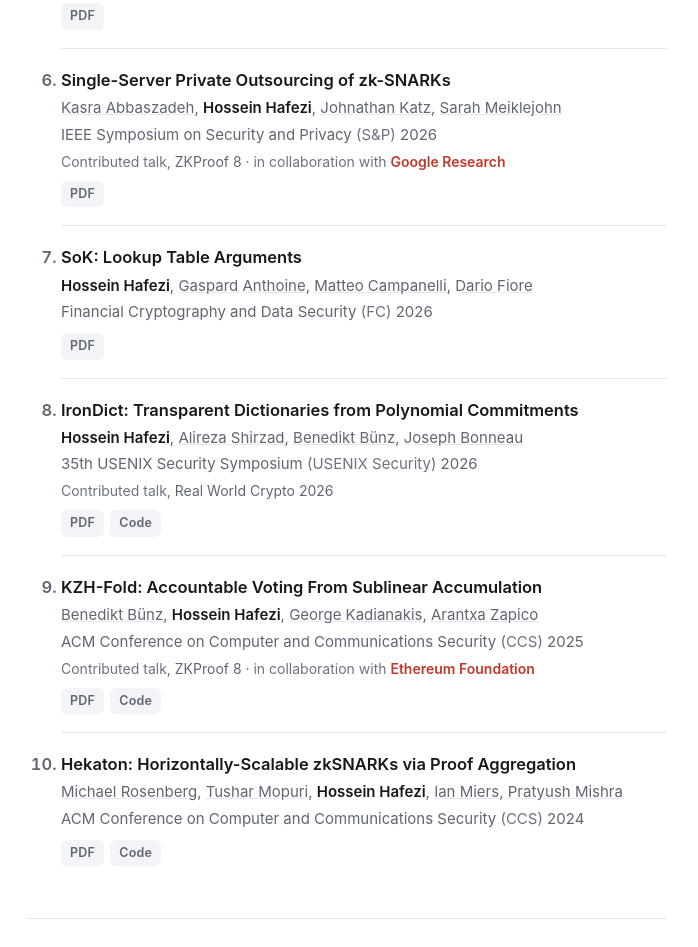
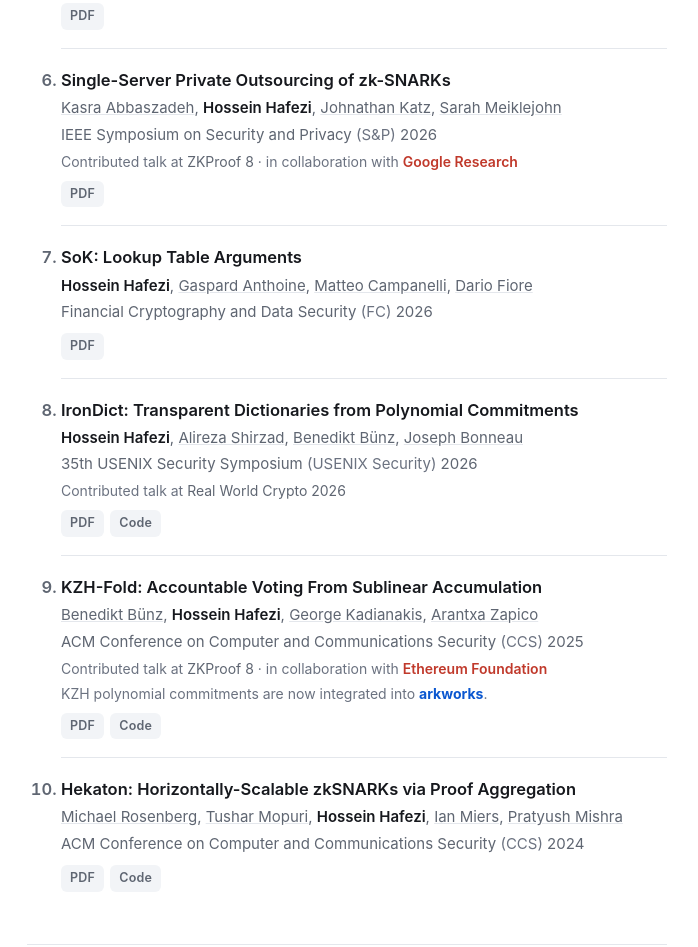
Before and after one commit to h-hafezi/h-hafezi.github.io, a plain HTML site: page publication.html in a window 1280 px wide. Shown: the part 945-1892 px from the top of the page, without its empty margins (293-991 px from the left). Drawn offline with Linux system fonts and the light colour scheme.

Commit message:
Add arkworks integration note and refine talk wording

```diff
--- a/publication.html
+++ b/publication.html
@@ -173,7 +173,7 @@
                     <a href="https://www.cs.umd.edu/~jkatz/">Johnathan Katz</a>,
                     <a href="https://smeiklej.com/">Sarah Meiklejohn</a></p>
                 <p class="venue">IEEE Symposium on Security and Privacy <span class="abbr">(S&amp;P)</span> 2026</p>
-                <p class="notes">Contributed talk, <span class="hl">ZKProof 8</span> · in collaboration with
+                <p class="notes">Contributed talk at <span class="hl">ZKProof 8</span> · in collaboration with
                     <span class="collab">Google Research</span></p>
                 <p class="links"><a href="https://eprint.iacr.org/2025/2113.pdf">PDF</a></p>
             </li>
@@ -195,7 +195,7 @@
                     <a href="https://cs.nyu.edu/~bb/">Benedikt Bünz</a>,
                     <a href="https://jbonneau.com/">Joseph Bonneau</a></p>
                 <p class="venue">35th USENIX Security Symposium <span class="abbr">(USENIX Security)</span> 2026</p>
-                <p class="notes">Contributed talk, <span class="hl">Real World Crypto 2026</span></p>
+                <p class="notes">Contributed talk at <span class="hl">Real World Crypto 2026</span></p>
                 <p class="links"><a href="https://eprint.iacr.org/2025/1580.pdf">PDF</a><a
                         href="https://github.com/alireza-shirzad/Iron-key">Code</a></p>
             </li>
@@ -208,8 +208,10 @@
                     <a href="https://sites.google.com/view/arantxazapico">Arantxa Zapico</a></p>
                 <p class="venue">ACM Conference on Computer and Communications Security
                     <span class="abbr">(CCS)</span> 2025</p>
-                <p class="notes">Contributed talk, <span class="hl">ZKProof 8</span> · in collaboration with
+                <p class="notes">Contributed talk at <span class="hl">ZKProof 8</span> · in collaboration with
                     <span class="collab">Ethereum Foundation</span></p>
+                <p class="notes">KZH polynomial commitments are now integrated into
+                    <a href="https://github.com/arkworks-rs/poly-commit/tree/master/poly-commit/src/kzh"><strong>arkworks</strong></a>.</p>
                 <p class="links"><a href="https://eprint.iacr.org/2025/144.pdf">PDF</a><a
                         href="https://github.com/asn-d6/kzh_fold">Code</a></p>
             </li>
```
